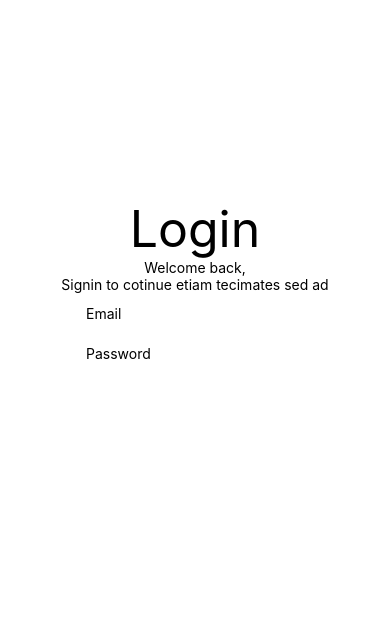
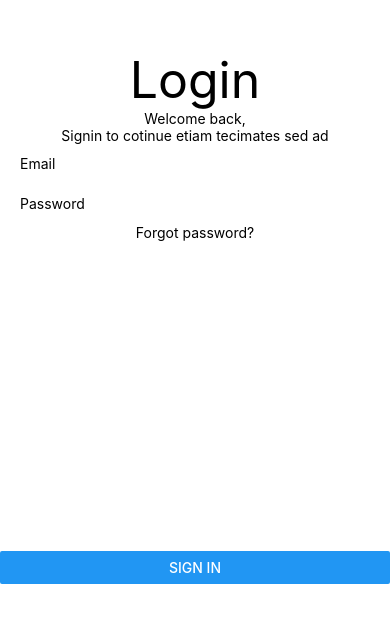
Before and after one commit to masumbillah546/react-native-login-form, a React Native app: screen / in a window 390 px wide. Shown: the part 136-758 px from the top of the page. Built offline with nearby package versions, Linux system fonts and the light colour scheme.

Commit message:
login form update

```diff
--- a/App.js
+++ b/App.js
@@ -1,36 +1,61 @@
 import { StatusBar } from 'expo-status-bar';
 import React from 'react';
-import { StyleSheet, Text, View, TextInput } from 'react-native';
+import { StyleSheet, Text, View, TextInput, Button, Alert } from 'react-native';
 
 export default function App() {
   return (
+    <React.Fragment>
     <View style={styles.container}>
       <Text style={{fontSize:50}}>Login</Text>
       <Text>Welcome back,</Text>
       <Text>Signin to cotinue etiam tecimates sed ad</Text>
       <TextInput
-        style={{height: 40}}
+        style={{
+          height: 40,
+           width:350,
+        }}
         placeholder="Email"
         defaultValue={''}
       />
       <TextInput
-        style={{height: 40}}
+        style={{
+          height: 40,
+          width:350,
+         }}
         placeholder="Password"
 
         defaultValue={''}
       />
+       <Text>Forgot password?</Text>
       <StatusBar style="auto" />
     </View>
+    <View style={styles.container2}>
+
+     <Button
+        title="Sign in"
+        onPress={() => Alert.alert('Simple Button pressed')}
+      />
+
+    </View>
+    </React.Fragment>
   );
 }
 
 const styles = StyleSheet.create({
   container: {
+    flex: 2,
+    backgroundColor: '#fff',
+    alignItems: 'center',
+    justifyContent: 'center',
+
+  },
+   container2: {
     flex: 1,
     backgroundColor: '#fff',
-    // backgroundColor: '#253B3B',
-    alignItems: 'center',
     justifyContent: 'center',
+
+
   },
 
+
 });
```
